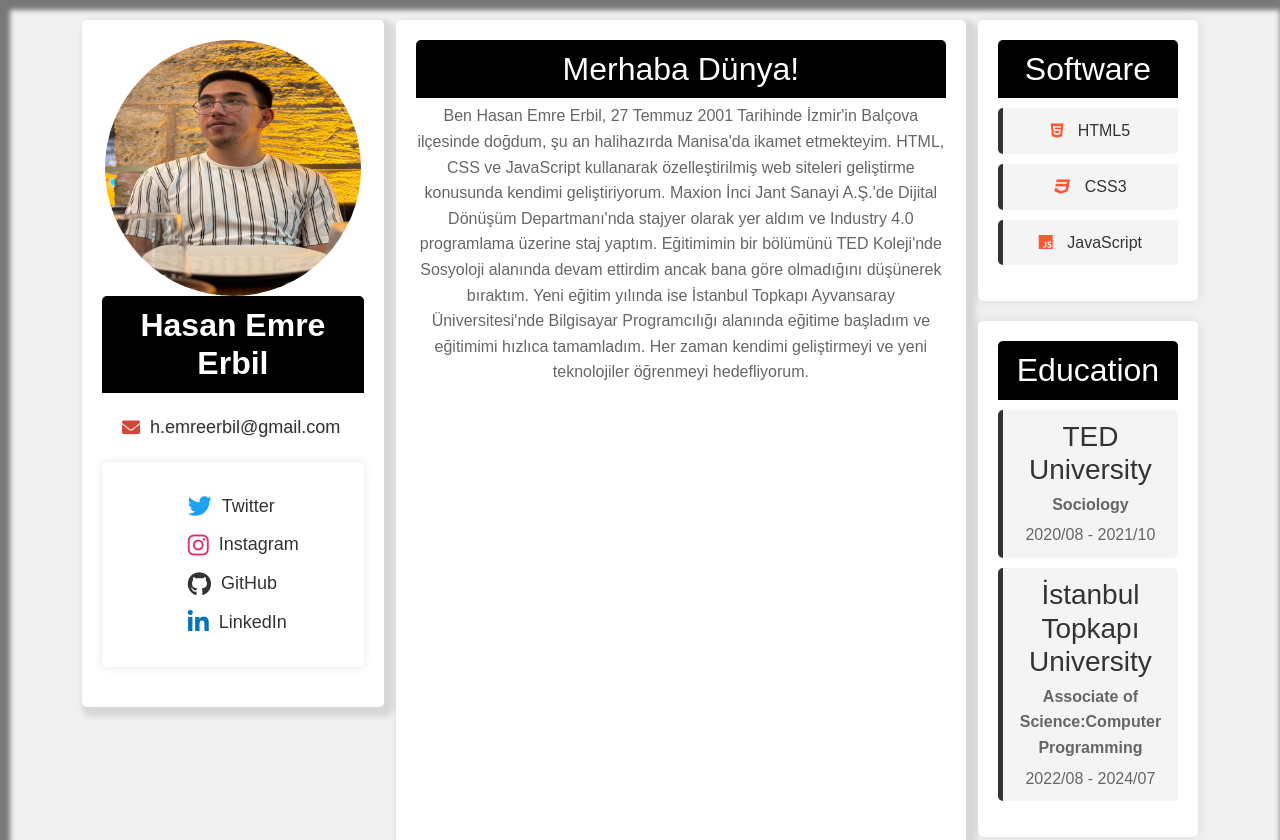
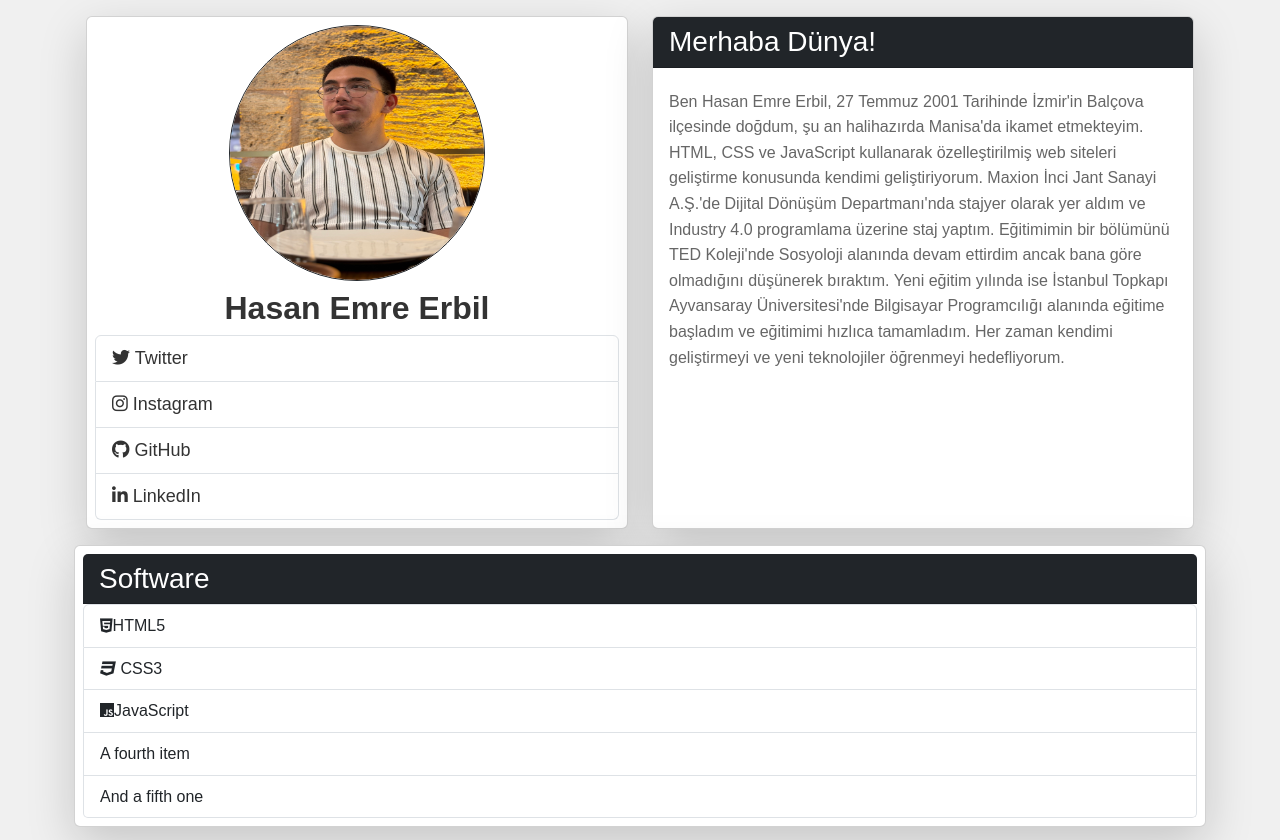
Before and after one commit to Ynside/bio, a plain HTML site: page index.html in a window 1280 px wide. Shown: the top 840 px of the page. Drawn offline with nearby package versions, Linux system fonts and the light colour scheme.

Commit message:
some update

```diff
--- a/index.html
+++ b/index.html
@@ -7,49 +7,118 @@
   <title>Hasan Emre Erbil</title>
   <link href="https://cdn.jsdelivr.net/npm/bootstrap@5.3.3/dist/css/bootstrap.min.css" rel="stylesheet"
     integrity="sha384-QWTKZyjpPEjISv5WaRU9OFeRpok6YctnYmDr5pNlyT2bRjXh0JMhjY6hW+ALEwIH" crossorigin="anonymous" />
-  <link rel="stylesheet" href="/style.css" />
+  <link rel="stylesheet" href="style.css" />
   <link rel="stylesheet" href="https://cdnjs.cloudflare.com/ajax/libs/font-awesome/6.0.0-beta3/css/all.min.css">
   <link rel="stylesheet" href="https://maxcdn.bootstrapcdn.com/font-awesome/4.5.0/css/font-awesome.min.css" />
   <script src="/app.js"></script>
 </head>
 
 <body>
-  <div class="container text-center">
+  <div class="container p-3">
+
     <div class="row">
-      <div class="col">
-        <div class="profile-card">
-          <img style="width: 256px; height: 256px; border-radius: 50%" src="/image.jpg" alt="Profile picture"
-            class="profile-picture" />
+
+      <div class="col-sm-12 col-md-6 mb-3">
+
+        <div class="d-flex flex-column p-2 card shadow-lg bg-body rounded h-100">
+
+          <div class="mb-2 mx-auto">
+            <img src="image.jpg" class="profile-image border border-dark" alt="Hasan Emre Erbil">
+          </div>
+
           <h2 class="profile-name">Hasan Emre Erbil</h2>
-          <p class="profile-email"><i class="fas fa-envelope"></i> h.emreerbil@gmail.com</p>
 
-          <ul class="social-links">
-            <li><a href="https://twitter.com/hasannemreerbil"><i class="fab fa-twitter"></i> Twitter</a></li>
-            <li><a href="https://instagram.com/hasanemreerbil"><i class="fab fa-instagram"></i> Instagram</a></li>
-            <li><a href="https://github.com/Ynside"><i class="fab fa-github"></i> GitHub</a></li>
-            <li><a href="https://www.linkedin.com/in/hasan-emre-erbil-41066525b/"><i class="fab fa-linkedin"></i>
+          <div class="social">
+
+            <ul class="list-group">
+              <li class="list-group-item"><a href="https://twitter.com/hasannemreerbil"><i class="fab fa-twitter"></i>
+                  Twitter</a></li>
+              <li class="list-group-item"><a href="https://instagram.com/hasanemreerbil"><i
+                    class="fab fa-instagram"></i> Instagram</a></li>
+              <li class="list-group-item"><a href="https://github.com/Ynside"><i class="fab fa-github"></i> GitHub</a>
+              </li>
+              <li class="list-group-item"><a href="https://www.linkedin.com/in/hasan-emre-erbil-41066525b/"><i
+                    class="fab fa-linkedin"></i>
                   LinkedIn</a></li>
             </ul>
+
           </div>
 
         </div>
-      <div class="col-6">
-        <h2>Merhaba Dünya!</h2>
-        <p>
-          Ben Hasan Emre Erbil, 27 Temmuz 2001 Tarihinde İzmir'in Balçova ilçesinde doğdum, şu an halihazırda Manisa'da
+
+      </div>
+
+      <div class="col-sm-12 col-md-6 mb-3">
+
+        <div class="card shadow-lg bg-body rounded h-100">
+
+          <div class="card-header bg-dark text-white h3">
+            Merhaba Dünya!
+          </div>
+
+          <div class="card-body">
+
+            <p class="card-text">
+              Ben Hasan Emre Erbil, 27 Temmuz 2001 Tarihinde İzmir'in Balçova ilçesinde doğdum, şu an halihazırda
+              Manisa'da
               ikamet etmekteyim.
-          HTML, CSS ve JavaScript kullanarak özelleştirilmiş web siteleri geliştirme konusunda kendimi geliştiriyorum.
+              HTML, CSS ve JavaScript kullanarak özelleştirilmiş web siteleri geliştirme konusunda kendimi
+              geliştiriyorum.
               Maxion İnci Jant Sanayi A.Ş.'de Dijital Dönüşüm Departmanı'nda stajyer olarak yer aldım ve Industry 4.0
               programlama üzerine staj yaptım.
-          Eğitimimin bir bölümünü TED Koleji'nde Sosyoloji alanında devam ettirdim ancak bana göre olmadığını düşünerek
+              Eğitimimin bir bölümünü TED Koleji'nde Sosyoloji alanında devam ettirdim ancak bana göre olmadığını
+              düşünerek
               bıraktım.
-          Yeni eğitim yılında ise İstanbul Topkapı Ayvansaray Üniversitesi'nde Bilgisayar Programcılığı alanında eğitime
+              Yeni eğitim yılında ise İstanbul Topkapı Ayvansaray Üniversitesi'nde Bilgisayar Programcılığı alanında
+              eğitime
               başladım ve eğitimimi hızlıca tamamladım.
               Her zaman kendimi geliştirmeyi ve yeni teknolojiler öğrenmeyi hedefliyorum.
             </p>
+
           </div>
-      <div class="col">
-        <div class="skills">
+
+        </div>
+
+      </div>
+
+    </div>
+
+    <div class="row">
+
+      <div class="d-flex flex-column p-2 card shadow-lg bg-body rounded h-100">
+
+
+        <div class="card-header bg-dark text-white h3">
+          Software
+        </div>
+
+        <ul class="list-group">
+          <li class="list-group-item"><i class="fa fa-html5"></i>HTML5</li>
+          <li class="list-group-item"><i class="fa fa-css3"></i> CSS3</li>
+          <li class="list-group-item"><i class="fa fa-js"></i>JavaScript</li>
+          <li class="list-group-item">A fourth item</li>
+          <li class="list-group-item">And a fifth one</li>
+        </ul>
+
+      </div>
+
+
+
+    </div>
+
+    <!-- <div class="col-12">
+
+        <ul class="list-group">
+          <li class="list-group-item"><i class="fa fa-html5"></i>HTML5</li>
+          <li class="list-group-item"><i class="fa fa-css3"></i> CSS3</li>
+          <li class="list-group-item"><i class="fa fa-js"></i>JavaScript</li>
+          <li class="list-group-item">A fourth item</li>
+          <li class="list-group-item">And a fifth one</li>
+        </ul>
+
+        <!-- <div class="d-flex flex-column">
+
+          <div class="skills mb-3">
             <h2>Software</h2>
             <ul>
               <li><i class="fa fa-html5"></i> HTML5</li>
@@ -58,7 +127,7 @@
             </ul>
           </div>
 
-        <div class="education">
+          <div class="education mb-3 border">
             <h2>Education</h2>
             <ul>
               <li>
@@ -74,7 +143,7 @@
             </ul>
           </div>
 
-        <div class="work-history">
+          <div class="work-history mb-3">
             <h2>Work History</h2>
             <ul>
               <li>
@@ -84,6 +153,7 @@
               </li>
             </ul>
           </div>
+
           <div class="languages">
             <h2>Languages</h2>
             <ul>
@@ -91,8 +161,13 @@
               <li><i class="flag-icon flag-icon-tr"></i> Turkish (Native)</li>
             </ul>
           </div>
+
+        </div> -->
+
   </div>
+
   </div>
+
   <script src="https://cdn.jsdelivr.net/npm/bootstrap@5.3.3/dist/js/bootstrap.bundle.min.js"
     integrity="sha384-YvpcrYf0tY3lHB60NNkmXc5s9fDVZLESaAA55NDzOxhy9GkcIdslK1eN7N6jIeHz"
     crossorigin="anonymous"></script>
--- a/style.css
+++ b/style.css
@@ -1,4 +1,4 @@
-ul {
+/* ul {
   --icon-space: 1.3em;
   list-style: none;
   padding: 0;
@@ -9,13 +9,11 @@ li {
 }
 
 li:before {
-
-  /* FontAwesome Unicode */
   font-family: FontAwesome;
   display: inline-block;
   margin-left: calc(var(--icon-space) * -1);
   width: var(--icon-space);
-}
+} */
 
 body {
   font-family: Arial, sans-serif;
@@ -25,11 +23,10 @@ body {
   background-color: #f0f0f0;
   /* Arka plan rengi */
   color: #333;
-  box-shadow: inset 5px 5px 5px 5px rgba(0, 0, 0, 0.5);
   /* İnce içe doğru gölge efekti */
 }
 
-h2 {
+/* h2 {
   background-color: #000000;
   color: #fff;
   padding: 10px;
@@ -37,33 +34,34 @@ h2 {
   margin: 0;
   border-radius: 5px 5px 0 0;
 
+} */
+
+img {
+  width: 100%;
+}
+
+.profile-image {
+  width: 256px;
+  height: 256px;
+  border-radius: 50%;
 }
 
 .profile-name {
   font-weight: bolder;
-
+  color: #333;
+  text-align: center;
 }
 
 .profile-card,
-.col-6 {
-  background-color: #fff;
-  margin: 20px auto;
-  padding: 20px;
-  border-radius: 5px;
-  max-width: 600px;
-  box-shadow: 5px 5px 5px 5px rgba(0, 0, 0, 0.1);
+.social-links {
+  box-shadow: inset 5px 5px 5px 5px rgba(0, 0, 0, 0.5);
 }
 
-.skills,
+/* .skills,
 .education,
 .languages,
 .work-history {
-  background-color: #fff;
-  margin: 20px auto;
-  padding: 20px;
-  border-radius: 5px;
-  max-width: 600px;
-  box-shadow: 0 0 10px rgba(0, 0, 0, 0.1);
+  box-shadow: inset 5px 5px 5px 5px rgba(0, 0, 0, 0.5);
 }
 
 .skills ul,
@@ -88,7 +86,7 @@ h2 {
 .skills li i {
   margin-right: 10px;
   color: #ff5733;
-}
+} */
 
 h3 {
   margin: 0;
@@ -100,31 +98,36 @@ p {
   color: #666;
 }
 
+.social a {
+  text-decoration: none;
+  color: #333;
+  font-size: 18px;
+}
+
+.social a:hover {
+  color: #0073e6;
+  /* Hover rengi */
+}
+
 .social-links {
   list-style-type: none;
-  padding: 0;
-  max-width: 400px;
-  margin: 20px auto;
   background-color: #fff;
+  border-radius: 5px;
   padding: 20px;
-  border-radius: 5px;
   box-shadow: 0 0 10px rgba(0, 0, 0, 0.1);
 }
 
 .social-links li {
-  margin: 10px 45px;
+  margin: 10px 0;
 }
 
 .social-links a {
   text-decoration: none;
   color: #333;
   font-size: 18px;
-  display: flex;
-  align-items: center;
 }
 
 .social-links i {
-  margin-right: 10px;
   font-size: 24px;
 }
 
```
Lines whose indentation alone changed are shown as unchanged.
